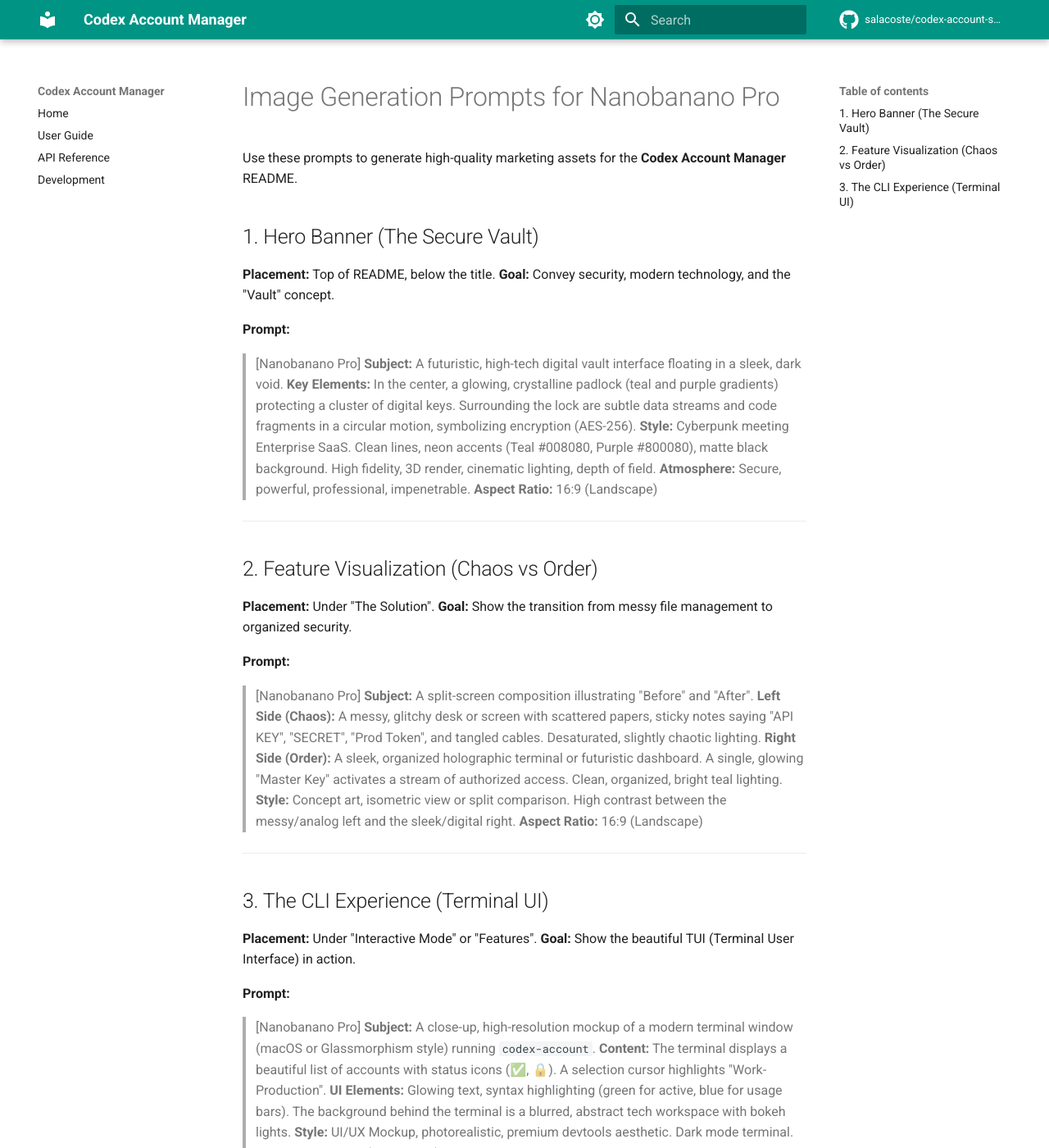
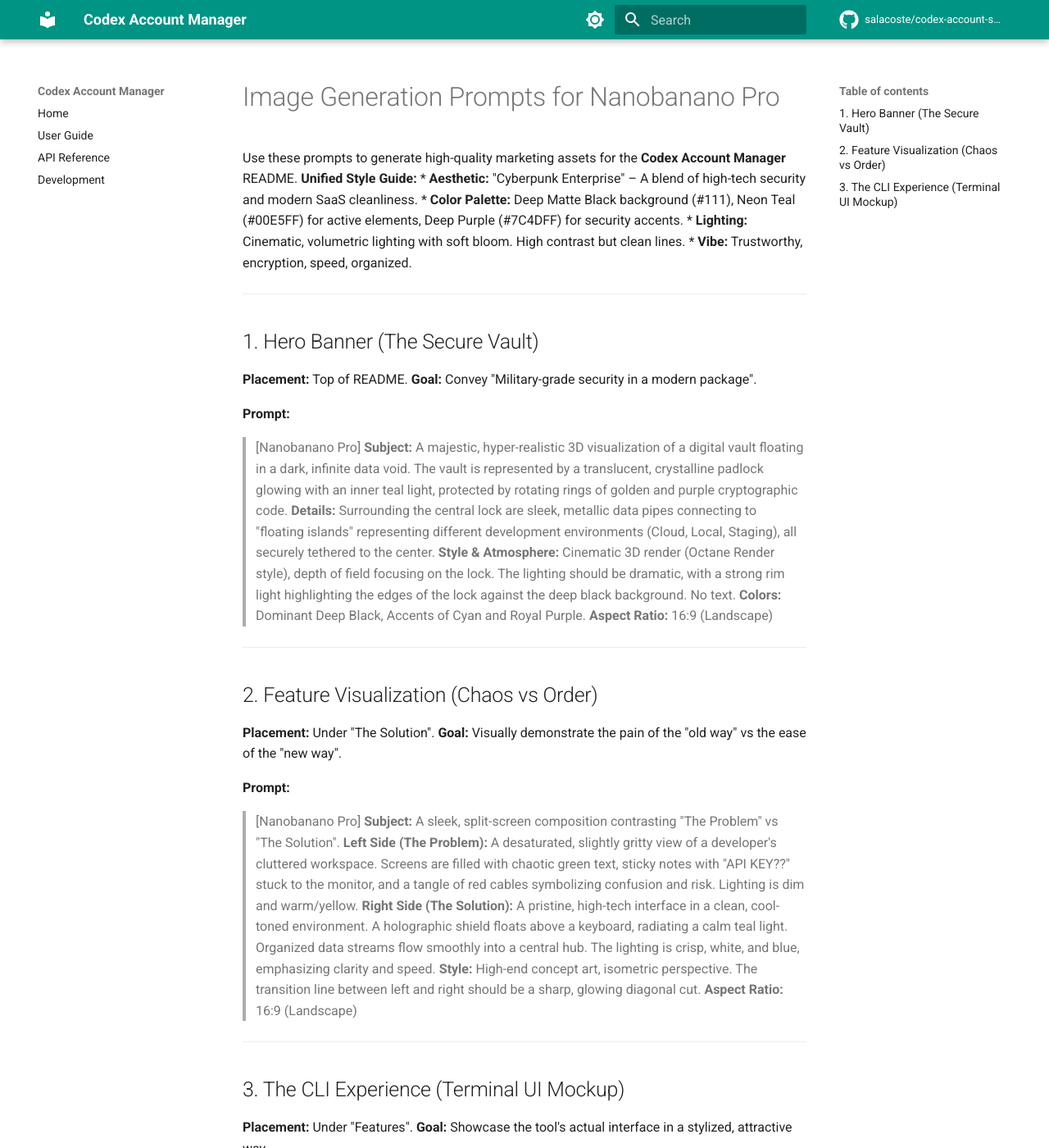
Before and after one commit to salacoste/codex-account-switch-backups, an MkDocs documentation site: the page built from docs/design/image_prompts.md, in a window 1280 px wide and 1400 px high. Shown: the whole window at 82% size. Built offline with MkDocs 1.6.1 and Material for MkDocs 9.7.7, drawn with Linux system fonts in a browser that asks for light colours; comment, search, counter and statistics services are not loaded; some of the changed text lies outside the part shown.

Commit message:
docs: Refine image prompts with detailed style guide

```diff
--- a/docs/design/image_prompts.md
+++ b/docs/design/image_prompts.md
@@ -1,43 +1,50 @@
 # Image Generation Prompts for Nanobanano Pro
 
 Use these prompts to generate high-quality marketing assets for the **Codex Account Manager** README.
+**Unified Style Guide:**
+*   **Aesthetic:** "Cyberpunk Enterprise" – A blend of high-tech security and modern SaaS cleanliness.
+*   **Color Palette:** Deep Matte Black background (#111), Neon Teal (#00E5FF) for active elements, Deep Purple (#7C4DFF) for security accents.
+*   **Lighting:** Cinematic, volumetric lighting with soft bloom. High contrast but clean lines.
+*   **Vibe:** Trustworthy, encryption, speed, organized.
+
+---
 
 ## 1. Hero Banner (The Secure Vault)
-**Placement:** Top of README, below the title.
-**Goal:** Convey security, modern technology, and the "Vault" concept.
+**Placement:** Top of README.
+**Goal:** Convey "Military-grade security in a modern package".
 
 **Prompt:**
 > [Nanobanano Pro]
-> **Subject:** A futuristic, high-tech digital vault interface floating in a sleek, dark void.
-> **Key Elements:** In the center, a glowing, crystalline padlock (teal and purple gradients) protecting a cluster of digital keys. Surrounding the lock are subtle data streams and code fragments in a circular motion, symbolizing encryption (AES-256).
-> **Style:** Cyberpunk meeting Enterprise SaaS. Clean lines, neon accents (Teal #008080, Purple #800080), matte black background. High fidelity, 3D render, cinematic lighting, depth of field.
-> **Atmosphere:** Secure, powerful, professional, impenetrable.
+> **Subject:** A majestic, hyper-realistic 3D visualization of a digital vault floating in a dark, infinite data void. The vault is represented by a translucent, crystalline padlock glowing with an inner teal light, protected by rotating rings of golden and purple cryptographic code.
+> **Details:** Surrounding the central lock are sleek, metallic data pipes connecting to "floating islands" representing different development environments (Cloud, Local, Staging), all securely tethered to the center.
+> **Style & Atmosphere:** Cinematic 3D render (Octane Render style), depth of field focusing on the lock. The lighting should be dramatic, with a strong rim light highlighting the edges of the lock against the deep black background. No text.
+> **Colors:** Dominant Deep Black, Accents of Cyan and Royal Purple.
 > **Aspect Ratio:** 16:9 (Landscape)
 
 ---
 
 ## 2. Feature Visualization (Chaos vs Order)
 **Placement:** Under "The Solution".
-**Goal:** Show the transition from messy file management to organized security.
+**Goal:** Visually demonstrate the pain of the "old way" vs the ease of the "new way".
 
 **Prompt:**
 > [Nanobanano Pro]
-> **Subject:** A split-screen composition illustrating "Before" and "After".
-> **Left Side (Chaos):** A messy, glitchy desk or screen with scattered papers, sticky notes saying "API KEY", "SECRET", "Prod Token", and tangled cables. Desaturated, slightly chaotic lighting.
-> **Right Side (Order):** A sleek, organized holographic terminal or futuristic dashboard. A single, glowing "Master Key" activates a stream of authorized access. Clean, organized, bright teal lighting.
-> **Style:** Concept art, isometric view or split comparison. High contrast between the messy/analog left and the sleek/digital right.
+> **Subject:** A sleek, split-screen composition contrasting "The Problem" vs "The Solution".
+> **Left Side (The Problem):** A desaturated, slightly gritty view of a developer's cluttered workspace. Screens are filled with chaotic green text, sticky notes with "API KEY??" stuck to the monitor, and a tangle of red cables symbolizing confusion and risk. Lighting is dim and warm/yellow.
+> **Right Side (The Solution):** A pristine, high-tech interface in a clean, cool-toned environment. A holographic shield floats above a keyboard, radiating a calm teal light. Organized data streams flow smoothly into a central hub. The lighting is crisp, white, and blue, emphasizing clarity and speed.
+> **Style:** High-end concept art, isometric perspective. The transition line between left and right should be a sharp, glowing diagonal cut.
 > **Aspect Ratio:** 16:9 (Landscape)
 
 ---
 
-## 3. The CLI Experience (Terminal UI)
-**Placement:** Under "Interactive Mode" or "Features".
-**Goal:** Show the beautiful TUI (Terminal User Interface) in action.
+## 3. The CLI Experience (Terminal UI Mockup)
+**Placement:** Under "Features".
+**Goal:** Showcase the tool's actual interface in a stylized, attractive way.
 
 **Prompt:**
 > [Nanobanano Pro]
-> **Subject:** A close-up, high-resolution mockup of a modern terminal window (macOS or Glassmorphism style) running `codex-account`.
-> **Content:** The terminal displays a beautiful list of accounts with status icons (✅, 🔒). A selection cursor highlights "Work-Production".
-> **UI Elements:** Glowing text, syntax highlighting (green for active, blue for usage bars). The background behind the terminal is a blurred, abstract tech workspace with bokeh lights.
-> **Style:** UI/UX Mockup, photorealistic, premium devtools aesthetic. Dark mode terminal.
+> **Subject:** A photorealistic close-up of a high-resolution MacBook Pro screen displaying a beautiful, modern terminal window. The terminal (using a glassmorphism effect) is running `codex-account list`.
+> **Screen Content:** Inside the terminal, distinct, colorful rows of text show account statuses: "✅ Work-Prod [Active]" in bright green, "🔒 Personal [Encrypted]" in soft blue. Two horizontal progress bars labeled "Usage Limit" are visible, one at 40% (green), one at 90% (yellow).
+> **Environment:** The laptop sits on a minimal dark-wood desk with soft, bokeh out-of-focus city lights in the background (purple/blue hues).
+> **Style:** Premium product photography, macro lens focusing on the sharp typography of the terminal.
 > **Aspect Ratio:** 16:9 (Landscape)
```
